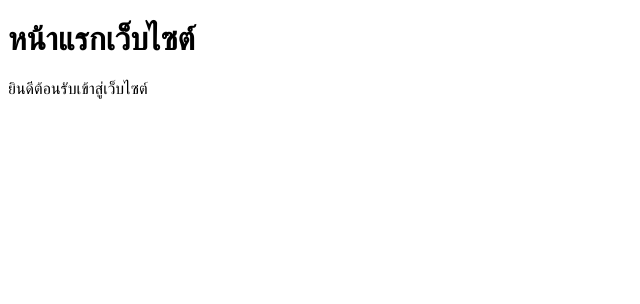
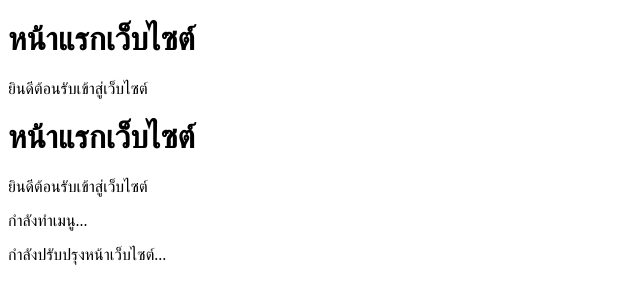
Before and after one commit to Ford0010/myapp, a plain HTML site: page index.html in a window 1280 px wide. Shown: the whole page, without its empty margins (0-640 px from the left). Drawn offline with Linux system fonts and the light colour scheme.

Commit message:
Update index.html

```diff
--- a/index.html
+++ b/index.html
@@ -8,4 +8,13 @@
     <h1>หน้าแรกเว็บไซต์</h1>
     <p>ยินดีต้อนรับเข้าสู่เว็บไซต์</p>
 </body>
+<body>
+
+<h1>หน้าแรกเว็บไซต์</h1>
+<p>ยินดีต้อนรับเข้าสู่เว็บไซต์</p>
+
+<p>กำลังทำเมนู...</p>
+<p>กำลังปรับปรุงหน้าเว็บไซต์...</p>
+
+</body>
 </html>
```
